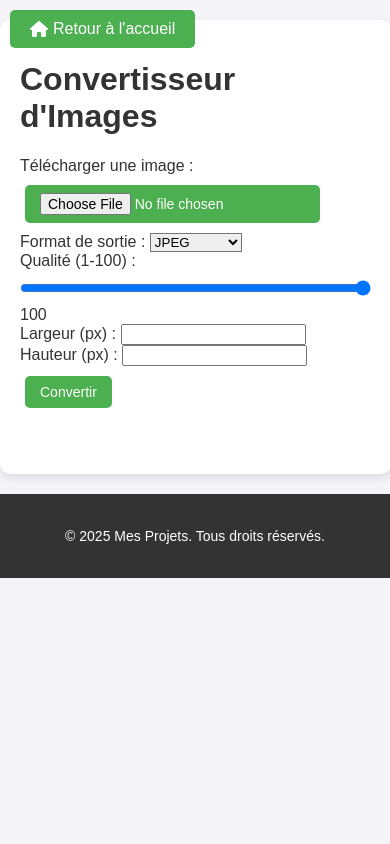
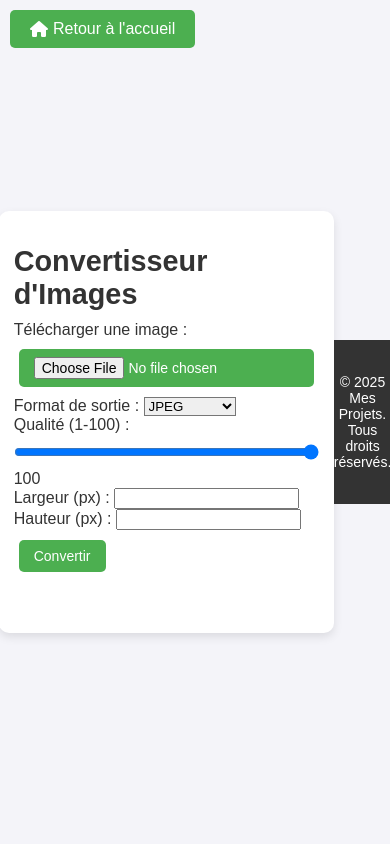
Before and after one commit to filsuin/My-website, a PHP site: page /image.html in a window 390 px wide. Run offline with PHP 8.4, Linux system fonts and the light colour scheme.

Commit message:
Update CSS

```diff
--- a/assets/css/style.css
+++ b/assets/css/style.css
@@ -5,10 +5,10 @@ body {
     padding: 0;
     background: #f4f4f9;
     color: #333;
-    overflow-y: scroll; /* Ajoute une barre de défilement verticale */
-    height: 100%;
     display: flex;
-    flex-direction: column;
+    justify-content: center;
+    align-items: center;
+    height: 100vh;
 }
 
 html {
@@ -340,3 +340,32 @@ select {
     background-position: right 10px center;
     background-size: 20px 20px;
 }
+
+h1 {
+    font-size: 2.5em;
+    margin-bottom: 10px;
+}
+
+input[type="text"] {
+    width: 100%;
+    padding: 10px;
+    margin: 10px 0;
+    border: 1px solid #ccc;
+    border-radius: 5px;
+}
+
+@media (max-width: 768px) {
+    h1 {
+        font-size: 1.8em;
+    }
+
+    .container {
+        width: 95%;
+        padding: 15px;
+    }
+
+    .button {
+        padding: 8px 15px;
+        font-size: 14px;
+    }
+}
```
